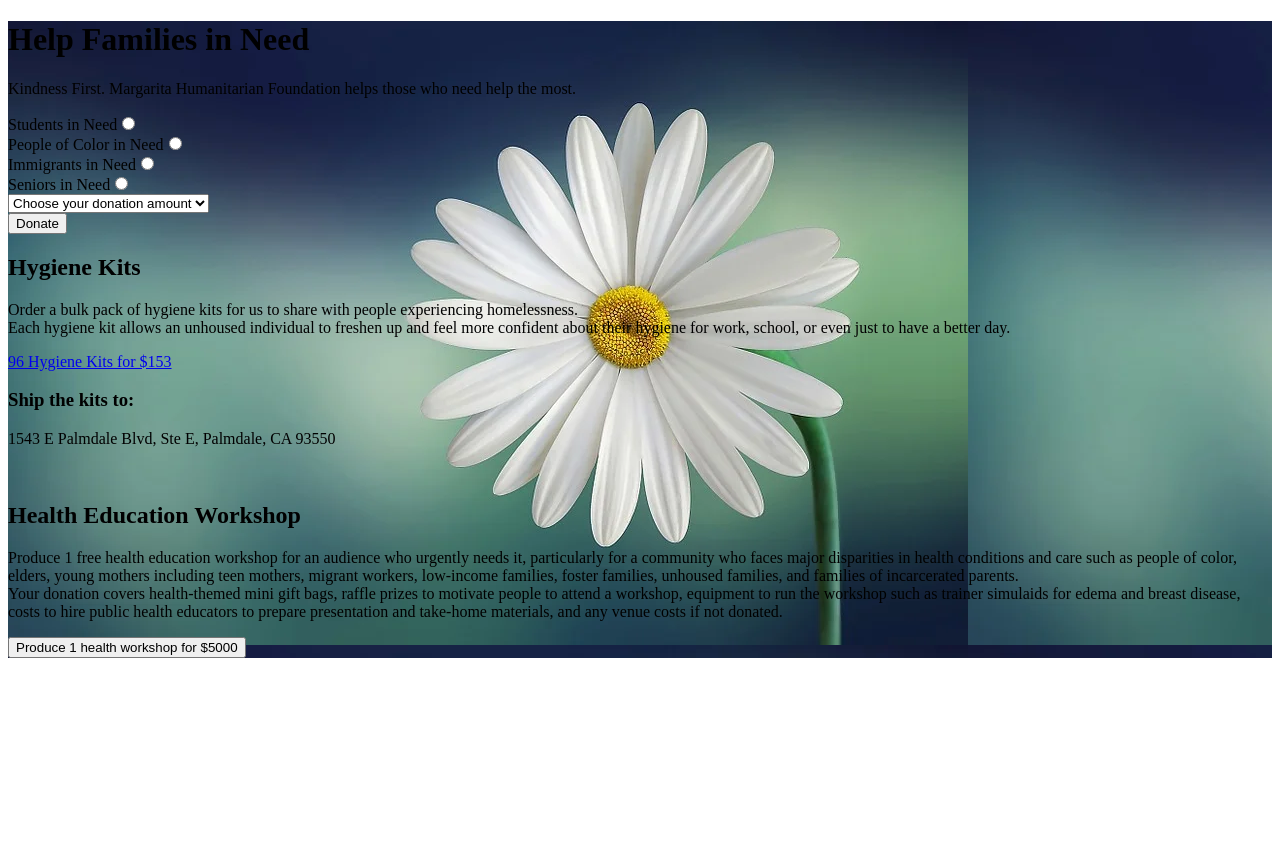
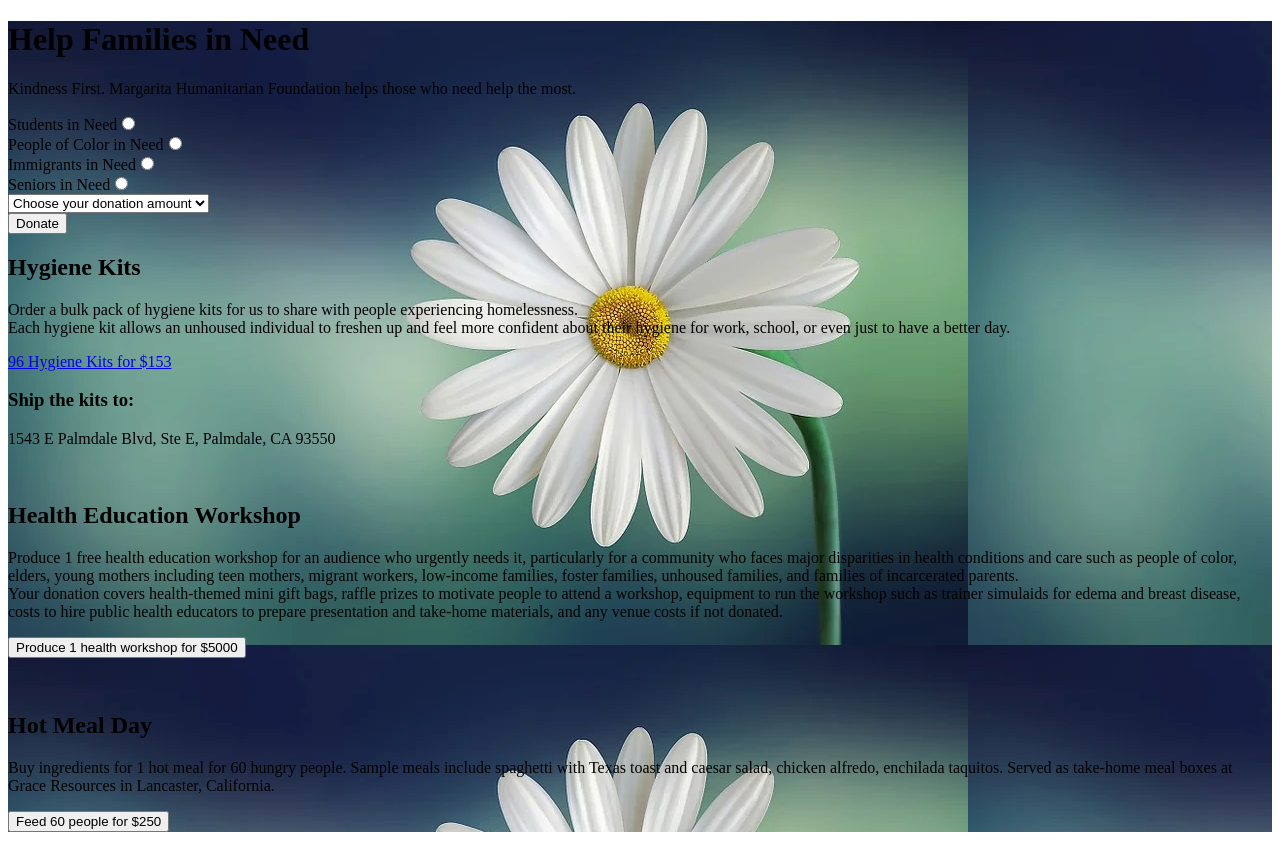
Before and after one commit to margaritahumanitarian/helpafamily, a Next.js app: page / in a window 1280 px wide. Before the commit the page ends 800 px from the top, so only its background shows below. Built offline with nearby package versions, Linux system fonts and the light colour scheme.

Commit message:
Added hot meal day card

```diff
--- /dev/null
+++ b/pages/HotMealDayCard.js
@@ -0,0 +1,46 @@
+import { useRouter } from "next/router";
+
+function HotMealDayCard() {
+  const router = useRouter();
+
+  const handleSubmit = async (event) => {
+    event.preventDefault();
+
+    const response = await fetch("/api/create-stripe-session", {
+      body: JSON.stringify({
+        amount: 250 * 100,
+        cause: "Hot Meal for 60 Hungry People.",
+      }),
+      headers: {
+        "Content-Type": "application/json",
+      },
+      method: "POST",
+    });
+    const result = await response.json();
+    router.push(result.url);
+  };
+  return (
+    <div>
+      <div className="card lg:card-side bordered">
+        <div className="card-body">
+          <h2 className="card-title">Hot Meal Day</h2>
+          <p className="mb-3">
+            Buy ingredients for 1 hot meal for 60 hungry people. Sample meals
+            include spaghetti with Texas toast and caesar salad, chicken
+            alfredo, enchilada taquitos. Served as take-home meal boxes at Grace
+            Resources in Lancaster, California.
+          </p>
+          <p>
+            <form onSubmit={handleSubmit}>
+              <button className="btn btn-primary">
+                Feed 60 people for $250 <span></span>
+              </button>
+            </form>
+          </p>
+        </div>
+      </div>
+    </div>
+  );
+}
+
+export default HotMealDayCard;
--- a/pages/index.js
+++ b/pages/index.js
@@ -3,6 +3,7 @@ import HygieneKitsCard from "./HygieneKitsCard"
 import MainDonationForm from "./MainDonationForm"
 import React, { useState } from "react";
 import HealthWorkshopCard from "./HealthWorkshopCard";
+import HotMealDayCard from "./HotMealDayCard";
 
 export default function Home() {
   return (
@@ -32,6 +33,8 @@ export default function Home() {
             <HygieneKitsCard></HygieneKitsCard>
             <br></br>
             <HealthWorkshopCard></HealthWorkshopCard>
+            <br></br>
+            <HotMealDayCard></HotMealDayCard>
           </div>
         </div>
       </div>
```
